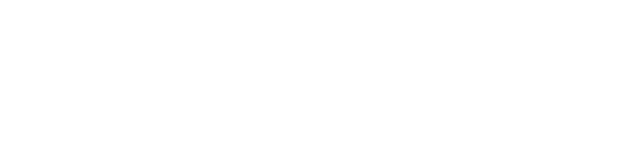
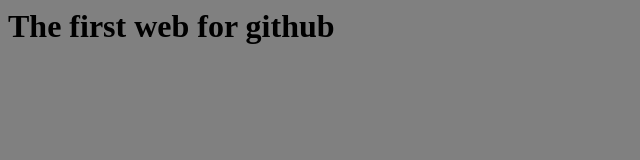
Before and after one commit to ddinamarcat/ProyectoCursoGit, a plain HTML site: page index.html in a window 1280 px wide. Shown: the whole page, without its empty margins (0-640 px from the left). Drawn offline with Linux system fonts and the light colour scheme.

Commit message:
index.html is more complete and style.css was added

```diff
--- a/index.html
+++ b/index.html
@@ -1 +1,13 @@
-<html></html>
+<html>
+<head>
+
+<title>A little web</title>
+<link rel="stylesheet" type="text/css" href="style.css" />
+
+</head>
+<body>
+
+<h1>The first web for github</h1>
+
+</body>
+</html>
--- /dev/null
+++ b/style.css
@@ -0,0 +1 @@
+html { background-color: grey; }
```
